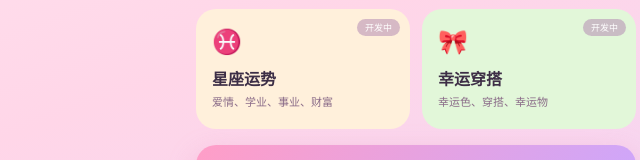
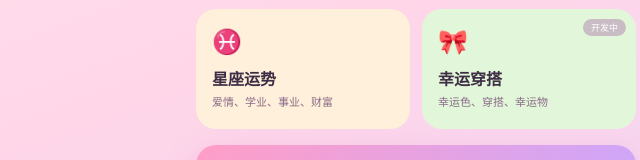
Before and after one commit to liltboi/lucky-app, a plain HTML site: page index.html in a window 1280 px wide. Shown: the part 285-445 px from the top of the page, 224-864 px from the left. Drawn offline with Linux system fonts and the light colour scheme.

Commit message:
v2.3: 星座模块接入首页

```diff
--- a/index.html
+++ b/index.html
@@ -75,10 +75,9 @@
       <div><div class="name">每日塔罗</div><div class="desc">抽一张牌，看看今日提示</div></div>
       <div class="soon">开发中</div>
     </div>
-    <div class="tile t-orange" onclick="soon('星座运势')">
+    <div class="tile t-orange" onclick="go('stars.html')">
       <div class="icon">♓</div>
       <div><div class="name">星座运势</div><div class="desc">爱情、学业、事业、财富</div></div>
-      <div class="soon">开发中</div>
     </div>
     <div class="tile t-green" onclick="soon('幸运穿搭')">
       <div class="icon">🎀</div>
```
